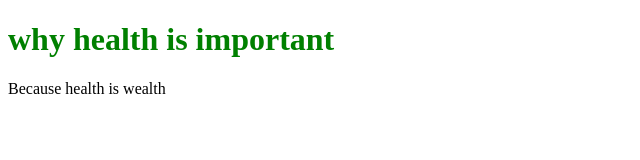
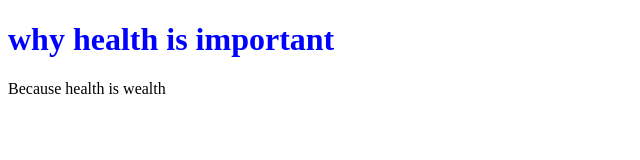
Before and after one commit to Sahilrawat2005/Sahilrawat2005, a plain HTML site: page Index.html in a window 1280 px wide. Shown: the whole page, without its empty margins (0-640 px from the left). Drawn offline with Linux system fonts and the light colour scheme.

Commit message:
changed color to blue

```diff
--- a/Index.html
+++ b/Index.html
@@ -4,7 +4,7 @@
 <title> my website </title>
 </head>
 <body>
-<h1 style="color:green;"> why health is important </h1>
+<h1 style="color:blue;"> why health is important </h1>
 <p> Because health is wealth </p>
 </body>
 </html>
```
